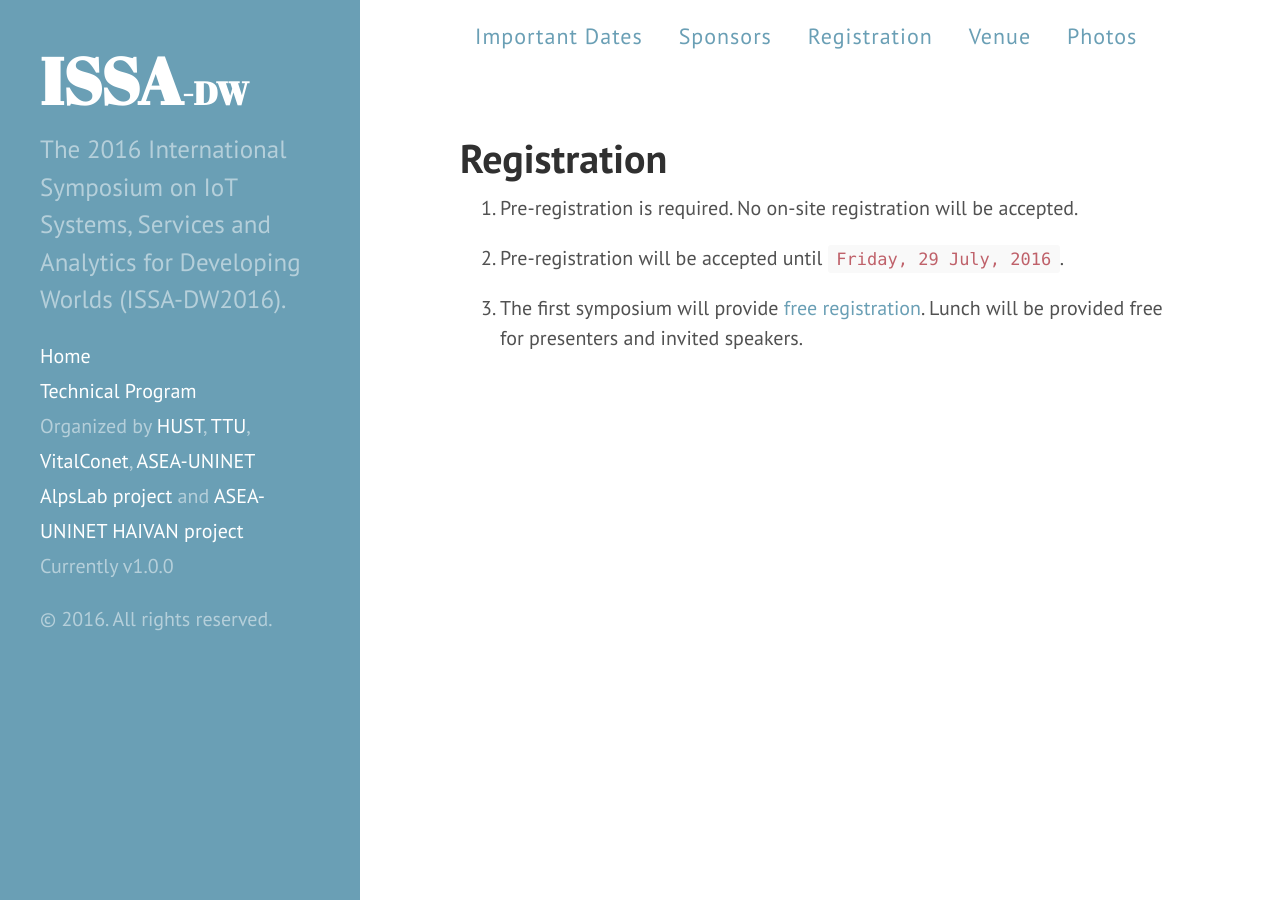
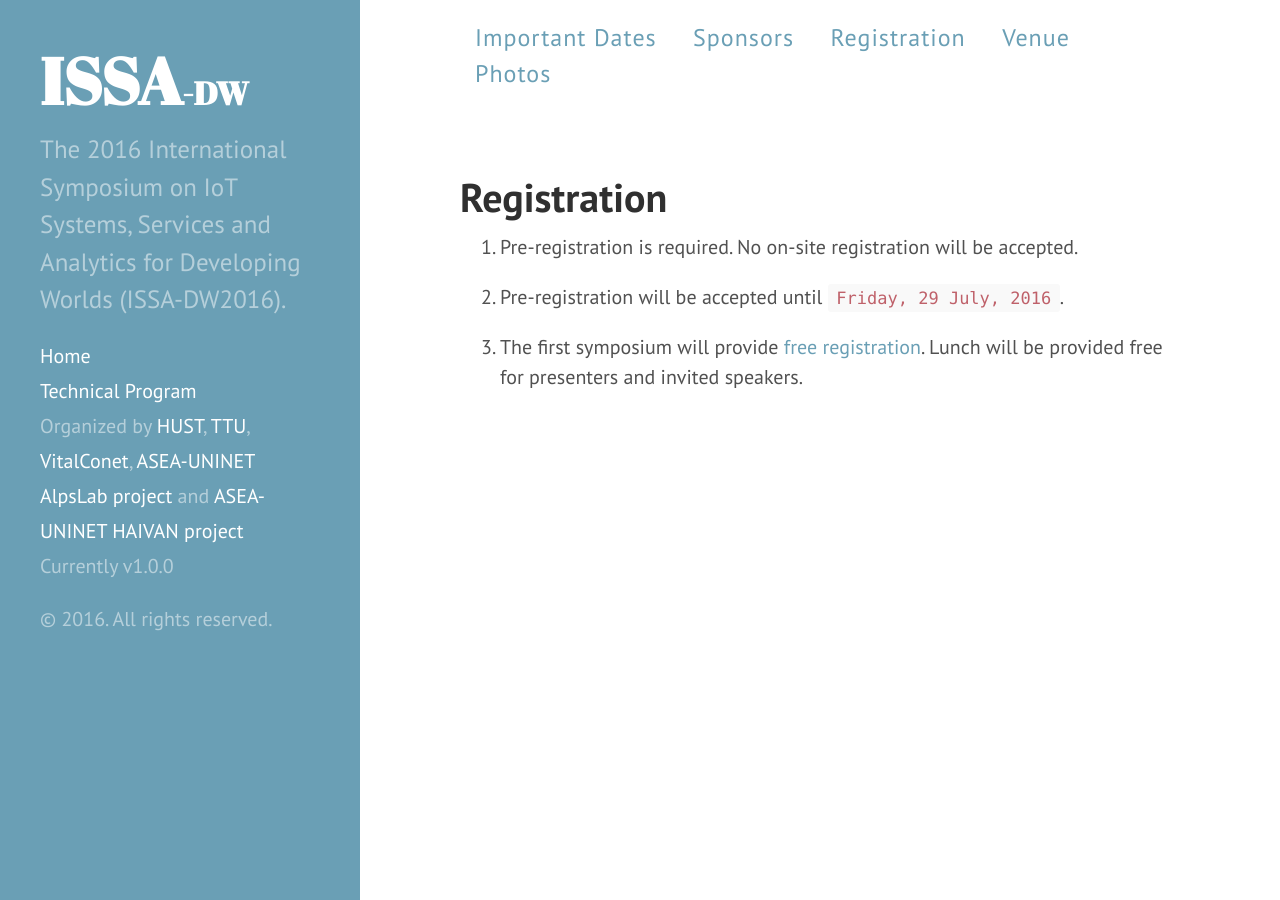
Before and after one commit to issadw/issadw.github.io, a Jekyll site: the page built from registration.md, in a window 1280 px wide. Built offline with Jekyll 4.4.1, drawn with Linux system fonts in a browser that asks for light colours.

Commit message:
Update hyde.css

```diff
--- a/public/css/hyde.css
+++ b/public/css/hyde.css
@@ -133,7 +133,7 @@
 
 @media (min-width: 48em) {
   .content {
-    max-width: 38rem;
+    max-width: 55rem;
     margin-left: 20rem;
     margin-right: 2rem;
   }
@@ -260,7 +260,7 @@
   /* left: 19rem; */
   margin-right: 18px; // @TODO: Vertically middle align
   margin-left: 18px;
-  font-size: 22px;
+  font-size: 24px;
   background-color: #ffffff;
 
   @include mobile {
```
